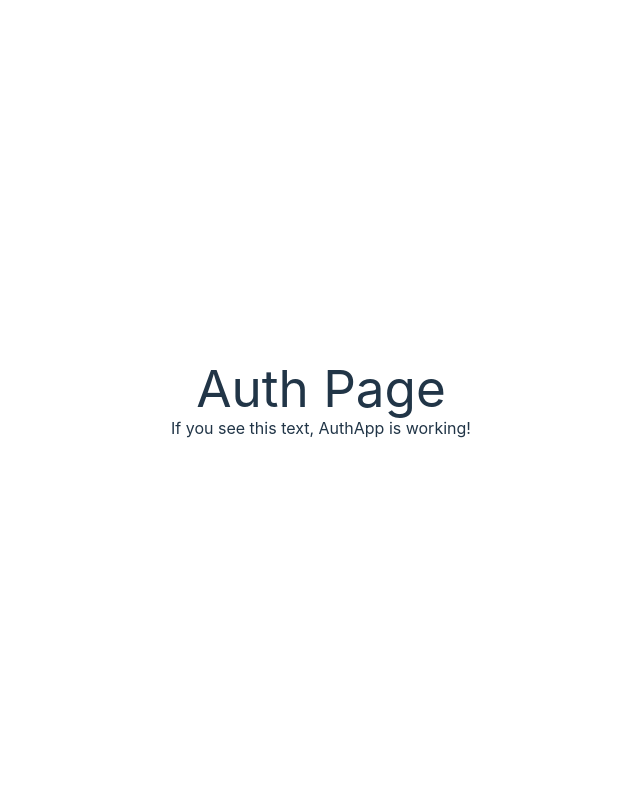
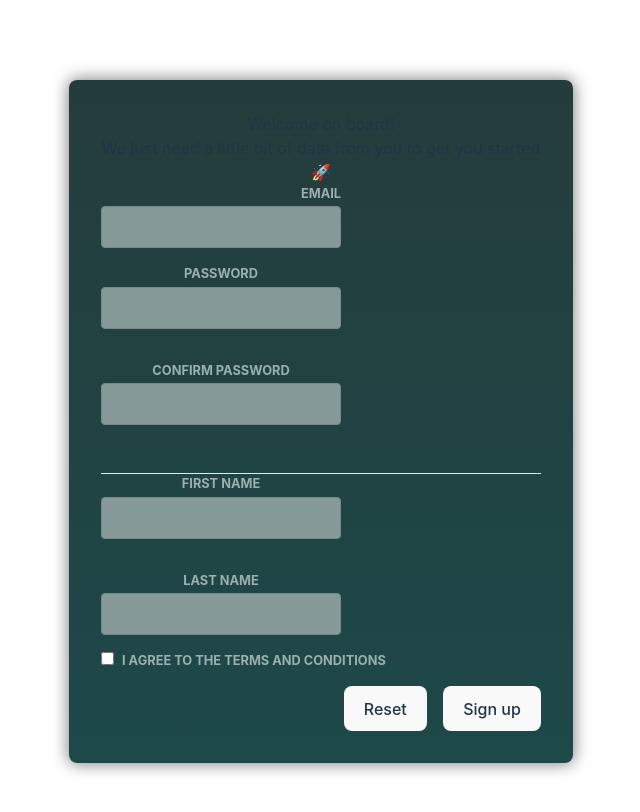
Before and after one commit to harryphma/smartCard, a React (Vite) app in the folder frontend_gemini/react-card/: page / in a window 1280 px wide. Shown: the top 812 px of the page, without its empty margins (319-959 px from the left). Built offline with nearby package versions, Linux system fonts and the light colour scheme.

Commit message:
Temporary sign up

```diff
--- a/frontend_gemini/react-card/src/auth/AuthApp.jsx
+++ b/frontend_gemini/react-card/src/auth/AuthApp.jsx
@@ -1,11 +1,10 @@
 import React from 'react'
+import Login from './components/Login.jsx'
+import Signup from './components/Signup.jsx';
 
 // src/auth/AuthApp.jsx
 export default function AuthApp() {
     return (
-        <div className='text-black'>
-            <h1>Auth Page</h1>
-            <p>If you see this text, AuthApp is working!</p>
-        </div>
+        <Signup />
     );
 }
--- a/frontend_gemini/react-card/src/auth/components/Signup.jsx
+++ b/frontend_gemini/react-card/src/auth/components/Signup.jsx
@@ -0,0 +1,83 @@
+import { useState } from "react";
+
+export default function Signup() {
+    const [passwordAreNotEqual, setPasswordAreNotEqual] = useState();
+
+    function handleSubmit(event){
+        event.preventDefault();
+
+        const fd = new FormData(event.target);
+        const acquisitionChannel = fd.getAll('acquisition');
+        const data = Object.fromEntries(fd.entries());
+        data.acquisition = acquisitionChannel;
+
+
+        if (data.password !== data['confirm-password']){
+            setPasswordAreNotEqual(true);
+            return;
+        }
+        console.log(data);
+
+
+        // event.target.reset();
+    }
+    return (
+        <form onSubmit={handleSubmit}>
+            <h2>Welcome on board!</h2>
+            <p>We just need a little bit of data from you to get you started 🚀</p>
+
+            <div className="control">
+                <label htmlFor="email">Email</label>
+                <input id="email" type="email" name="email" required />
+            </div>
+
+            <div className="control-row">
+                <div className="control">
+                    <label htmlFor="password">Password</label>
+                    <input id="password" type="password" name="password" required minLength={6} />
+                </div>
+
+                <div className="control">
+                    <label htmlFor="confirm-password">Confirm Password</label>
+                    <input
+                    id="confirm-password"
+                    type="password"
+                    name="confirm-password"
+                    required
+                    />
+                    <div className="control-error">{passwordAreNotEqual && <p>Password must match</p>}</div>
+                </div>
+            </div>
+
+            <hr />
+
+            <div className="control-row">
+                <div className="control">
+                    <label htmlFor="first-name">First Name</label>
+                    <input type="text" id="first-name" name="first-name" required/>
+                </div>
+
+                <div className="control">
+                    <label htmlFor="last-name">Last Name</label>
+                    <input type="text" id="last-name" name="last-name" required/>
+                </div>
+            </div>
+
+            <div className="control">
+                <label htmlFor="terms-and-conditions">
+                    <input type="checkbox" id="terms-and-conditions" name="terms" required/>I
+                    agree to the terms and conditions
+                </label>
+            </div>
+
+            <p className="form-actions">
+                <button type="reset" className="button button-flat">
+                    Reset
+                </button>
+                <button type="submit" className="button">
+                    Sign up
+                </button>
+            </p>
+        </form>
+    );
+}
--- a/frontend_gemini/react-card/src/index.css
+++ b/frontend_gemini/react-card/src/index.css
@@ -160,3 +160,104 @@ button:focus-visible {
 .no-deck-selected{
   color: black;
 }
+
+
+
+/*Sign up*/
+
+.control,
+fieldset {
+  margin-bottom: 1rem;
+}
+
+.control.no-margin {
+  margin-bottom: 0;
+}
+
+.control label {
+  display: block;
+  font-size: 0.8rem;
+  margin-bottom: 0.2rem;
+  color: #9bafaf;
+  text-transform: uppercase;
+  font-weight: bold;
+}
+
+.control input {
+  display: block;
+  width: 100%;
+  max-width: 15rem;
+  padding: 0.5rem;
+  font-size: 1rem;
+  border-radius: 4px;
+  border: 1px solid #758a8a;
+  background-color: #869999;
+  color: #142020;
+}
+
+.control select {
+  display: block;
+  width: 100%;
+  max-width: 15rem;
+  padding: 0.5rem;
+  font-size: 1rem;
+  border-radius: 4px;
+  border: 1px solid #758a8a;
+  background-color: #869999;
+  color: #142020;
+}
+
+.control:has(input[type='checkbox']) {
+  display: flex;
+  align-items: center;
+}
+
+.control:has(input[type='checkbox']) label {
+  margin: 0;
+}
+
+.control input[type='checkbox'] {
+  display: inline-block;
+  width: auto;
+  max-width: none;
+  margin-right: 0.5rem;
+  border-radius: 0;
+  border: none;
+  background-color: transparent;
+  color: #d9e2f1;
+}
+
+.control-error {
+  color: #ffca99;
+  font-size: 0.8rem;
+  height: 2rem;
+  padding: 0.5rem 0;
+}
+
+.control-error p {
+  margin: 0;
+}
+
+.control-row {
+  display: flex;
+  flex-wrap: wrap;
+  justify-content: flex-start;
+  gap: 1rem;
+}
+
+form {
+  width: 90%;
+  max-width: 40rem;
+  margin: 3rem auto;
+  padding: 2rem;
+  background: linear-gradient(180deg, #253c3c, #1d4949);
+  border-radius: 8px;
+  box-shadow: 0 0 16px 1px rgba(0, 0, 0, 0.5);
+}
+
+
+.form-actions {
+  display: flex;
+  justify-content: flex-end;
+  gap: 1rem;
+}
```
